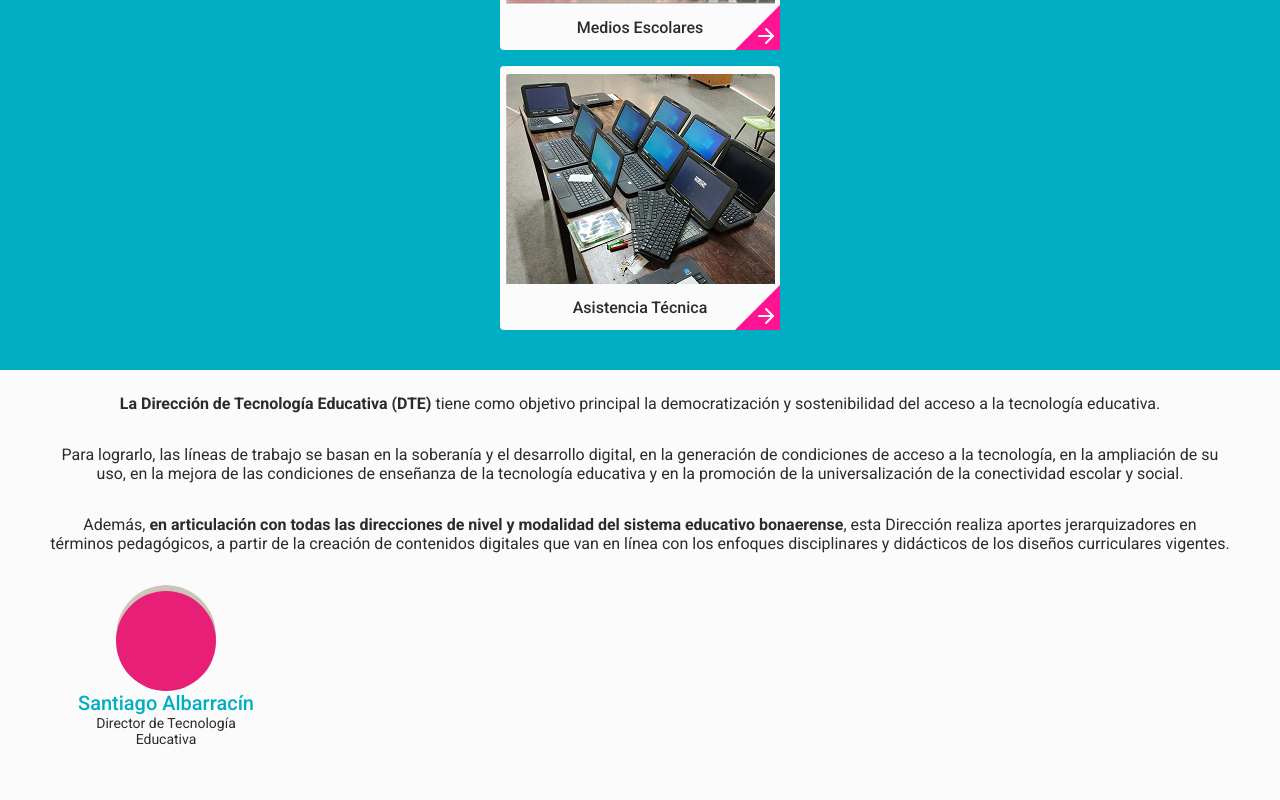
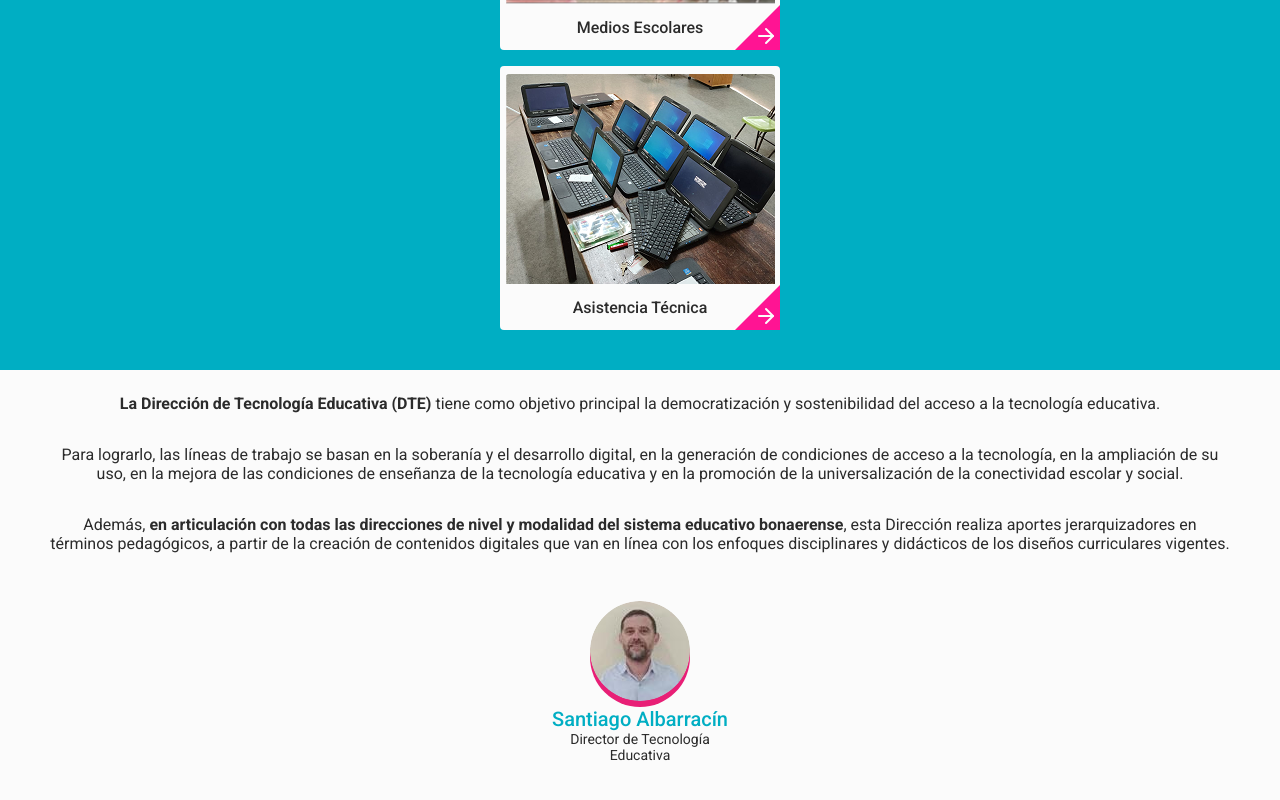
Before and after one commit to MarcosLabra/R19-WEB, a React (Vite) app: page / in a window 1280 px wide. Shown: the part 1920-2720 px from the top of the page. Built offline with nearby package versions, Linux system fonts and the light colour scheme.

Commit message:
hago seccion dte

```diff
--- a/src/UI/Dte.module.css
+++ b/src/UI/Dte.module.css
@@ -1,12 +1,14 @@
 .container {
     padding: 24px 50px;
-    height: 100vh;
     background-color: var(--blanco);
+    display: flex;
+    flex-direction: column;
+    align-items: center;
 
 }
 
 .text {
     text-align: center;
-    color:var(--gris-principal);
+    color: var(--gris-principal);
     margin-bottom: 32px;
 }
--- a/src/components/DirectorCard.Module.css
+++ b/src/components/DirectorCard.Module.css
@@ -12,11 +12,12 @@
 }
 
 .director-img {
-    position: relative;
     width: 100%;
     height: 100%;
     object-fit: cover;
     border-radius: 50%;
+    position: relative;
+    z-index: 2;
 }
 
 .subrayado-circular {
--- a/src/components/DirectorCard.jsx
+++ b/src/components/DirectorCard.jsx
@@ -11,7 +11,6 @@ const DirectorCard = ({ image, name, subtitle, circleColor }) => {
     <div className="director-card">
       <div className="director-img-wrapper">
         <img src={image} alt={name} className="director-img" />
-        {/* Segundo círculo como subrayado */}
         <div className="subrayado-circular" style={circleStyle}></div>
       </div>
       <h3 className="director-nombre">{name}</h3>
```
